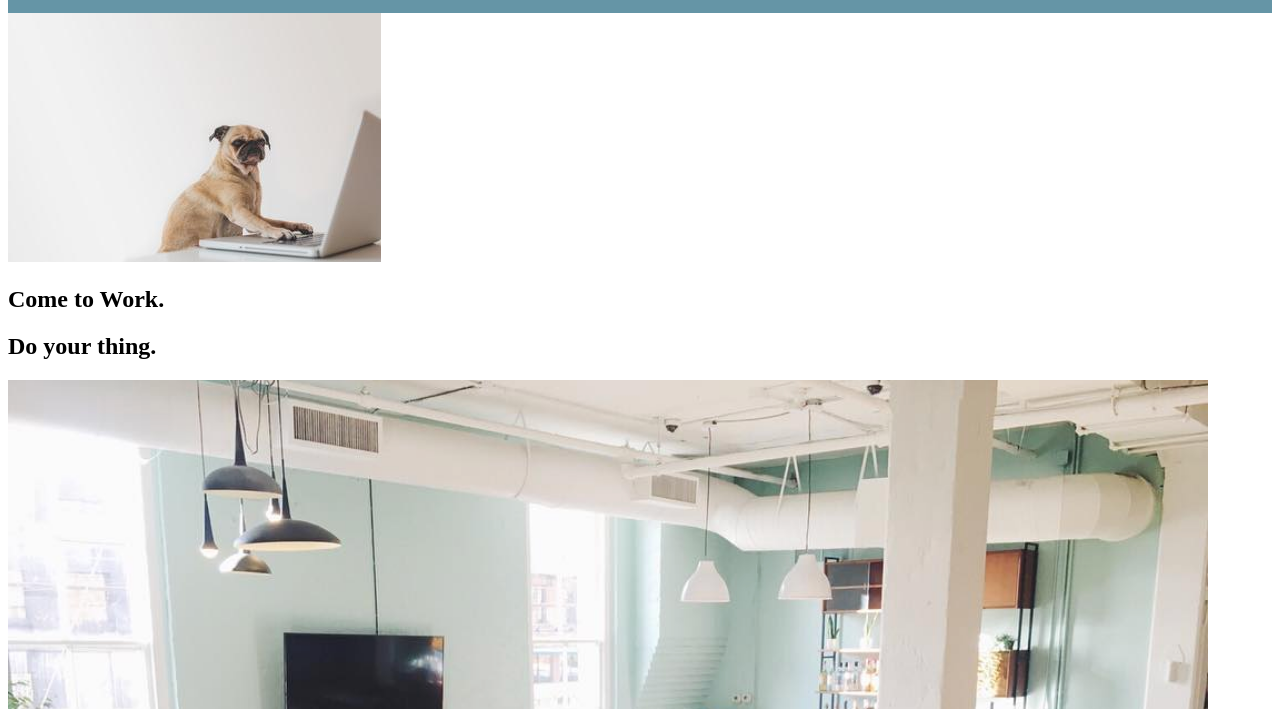
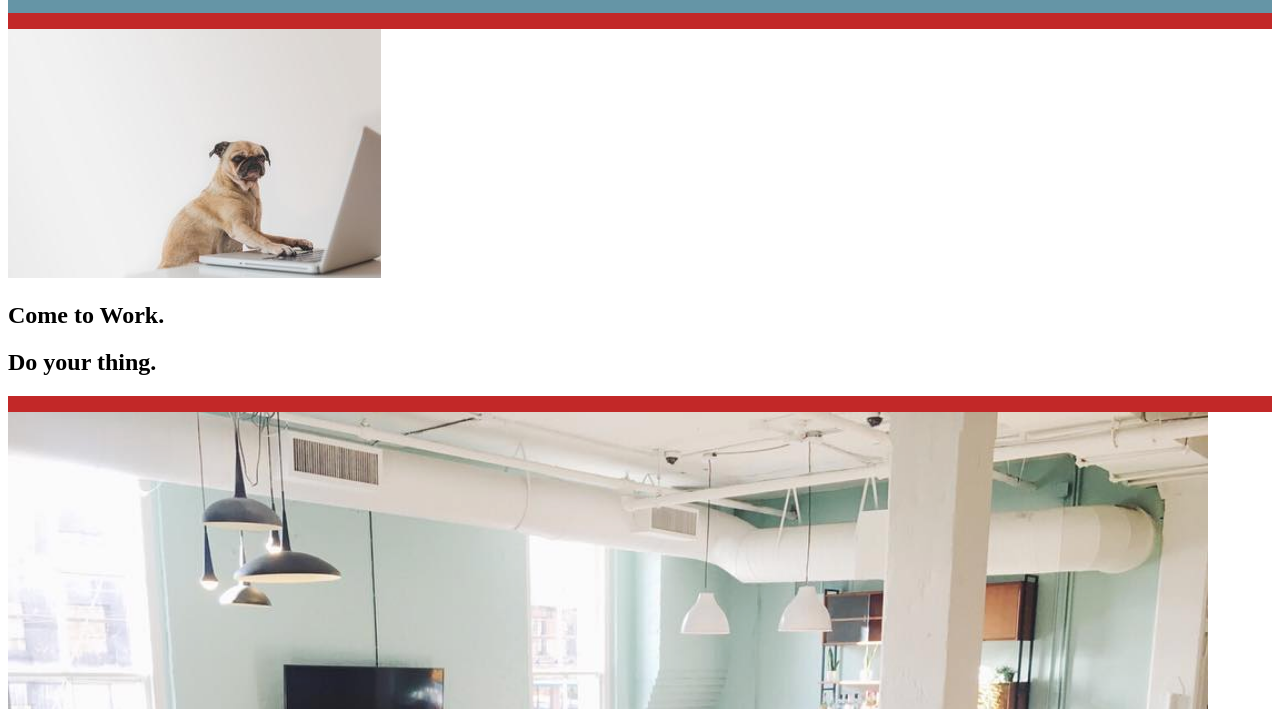
Before and after one commit to JSoifer/Co-working-startup, a website built with webpack: page src/index.html in a window 1280 px wide. Shown: the part 91-800 px from the top of the page. Built offline with nearby package versions, Linux system fonts and the light colour scheme.

Commit message:
style section dividers and begin section styles

```diff
--- a/src/scss/styles.scss
+++ b/src/scss/styles.scss
@@ -60,5 +60,14 @@ $font-stack: Al-Bayan, sans-serif;
   "bar-5"
   "section-5"
   "bar-6"
+}
+.div-bar {
+  width: 100%;
+  height: 1em;
+  background-color: $pink;
+}
+.section {
+  position: relative;
+  width: 100%;
 
 }
```
